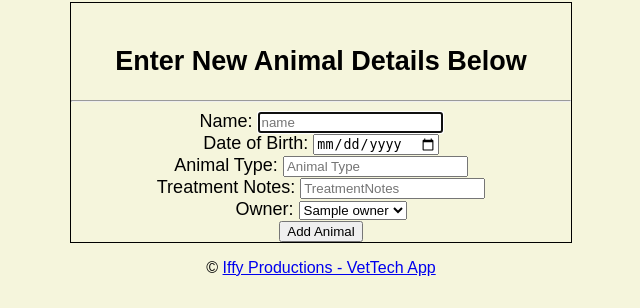
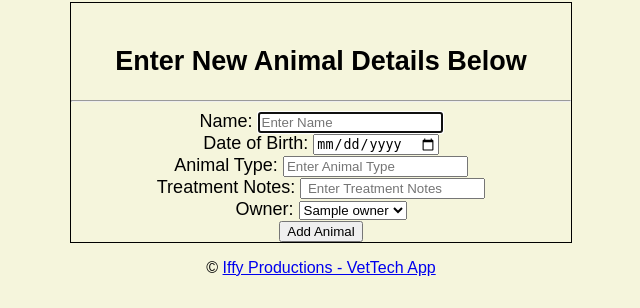
Before and after one commit to Iain-Forbes/Vet_Project, a Flask app: page /animals/new in a window 1280 px wide. Shown: the part 136-444 px from the top of the page, without its empty margins (319-959 px from the left). Run offline with Flask 2, Linux system fonts and the light colour scheme; a database or web service that is not in the repository returns one stand-in record (values such as "Sample title"); some libraries are stand-ins or nearby versions.

Commit message:
Small changes to some of teh inputs

```diff
--- a/templates/animals/new.html
+++ b/templates/animals/new.html
@@ -8,23 +8,23 @@
 
   <div>
     <label for="name">Name:</label>
-    <input type="text" id="name" name="name" placeholder="name" required autofocus>
+    <input type="text" id="name" name="name" placeholder="Enter Name" required autofocus>
   </div>
 
   <div>
     <label for="date_of_birth">Date of Birth:</label>
-    <input type="date" id="date_of_birth" name="date_of_birth" placeholder="Date of Birth" required autofocus>
+    <input type="date" id="date_of_birth" name="date_of_birth" placeholder="Enter Date of Birth" required autofocus>
   </div>
 
   <div>
     <label for="animal_type">Animal Type:</label>
-    <input type="text" id="animal_type" name="animal_type" placeholder="Animal Type" required>
+    <input type="text" id="animal_type" name="animal_type" placeholder="Enter Animal Type" required>
   </div>
 
   <div>
     <label for="treatment_notes">Treatment Notes:</label>
     <input type="text" id="treatment_notes" name="treatment_notes"
-    placeholder="TreatmentNotes" required>
+    placeholder=" Enter Treatment Notes">
   </div>
 
   <div>
--- a/templates/appointments/new.html
+++ b/templates/appointments/new.html
@@ -8,12 +8,12 @@
 
     <div>
       <label for="appointment_time">Appointment Time:</label>
-      <input type="time" id="appointment_time" name="appointment_time" min="09:00" max="16:00" value= "{{ appointment.appointment_time }}" required autofocus>
+      <input type="time" id="appointment_time" name="appointment_time" min="09:00" max="16:00" required autofocus>
     </div>
 
     <div>
       <label for="appointment_date">Appointment Date:</label>
-      <input type="date" id="appointment_date" name="appointment_date" value= "{{ appointment.appointment_date}}" required autofocus>
+      <input type="date" id="appointment_date" name="appointment_date" required autofocus>
     </div>
 
       <div>
--- a/templates/owners/new.html
+++ b/templates/owners/new.html
@@ -9,12 +9,12 @@
 
   <div>
     <label for="name">Owners Name:</label>
-    <input type="text" id="name" name="name" placeholder="name" required autofocus>
+    <input type="text" id="name" name="name" placeholder="Enter Name" required autofocus>
   </div>
 
   <div>
     <label for="address">Home Address:</label>
-    <input type="text" id="address" name="address" placeholder="address" required autofocus>
+    <input type="text" id="address" name="address" placeholder=" Enter Address" required autofocus>
   </div>
 
 
```
